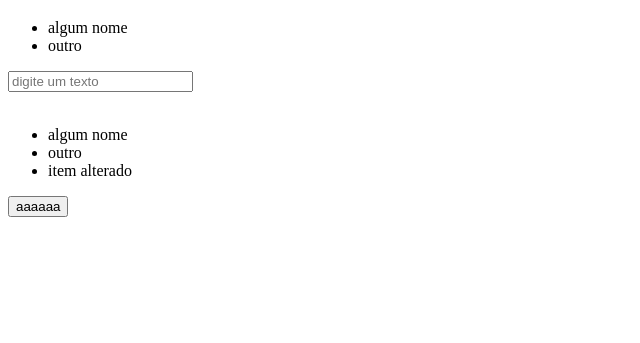
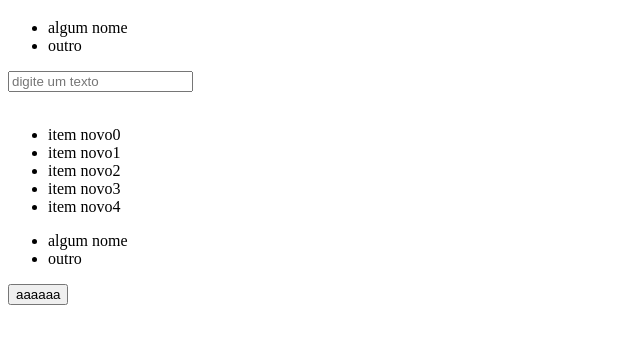
Before and after one commit to JonasSMendes/j.s, a plain HTML site: page java.S/index.html in a window 1280 px wide. Both pictures are taken after a click on the button "aaaaaa". Shown: the part 61-404 px from the top of the page, without its empty margins (0-640 px from the left). Drawn offline with Linux system fonts and the light colour scheme.

Commit message:
processo modulo 3

```diff
--- a/java.S/assets/JS/script.js
+++ b/java.S/assets/JS/script.js
@@ -925,27 +925,41 @@ input.addEventListener('keyup', soltou)
 
     function pirulito () {
         const teste = document.querySelector('#teste')
-        const ul = teste.querySelector('ul')
+        const ul = teste.querySelector('#ul')
 
-        ul.innerHTML += '<li> item alterado </li>'
+        const newlist = document.createElement('ul')
+
+
+        for(i = 0 ; i < 5 ; i++){
+            let newli = document.createElement('li')
+            newli.innerHTML='item novo' + i
+            newlist.append(newli)
+        }
+
+        ul.before(newlist)
     }
-
+/*
     let botao = document.querySelector('.botao')
 
     botao.addEventListener('click', () => {
         pirulito()
     })
-
-
+*/
+/*
 const ul = document.querySelector('#muda')
 const input = document.querySelector('#input')
 
-function adicionar(a){
-    if(a.keyup === 'Enter'){
+function adicionar(e){
 
+
+    if(e.key === 'Enter'){
+         const newli = document.createElement('li')
+
+         newli.innerHTML = input.value
+         ul.appendChild(newli)
+         input.value = ""
     }
 }
 
-input.addEventListener('a', ()=> {
-    input()
-} )
+input.addEventListener('keyup', adicionar)
+*/
--- a/java.S/index.html
+++ b/java.S/index.html
@@ -17,13 +17,13 @@
     <input id="input" type="text" placeholder="digite um texto">
 <br><br>
     <div id="teste">
-        <ul>
+        <ul id="ul">
             <li> algum nome</li>
             <li> outro </li>
         </ul>
     </div>
 
-    <button class="botao">aaaaaa</button>
+    <button class="botao" onclick="pirulito()">aaaaaa</button>
 
     <script src="assets/JS/script.js"></script>
 </body>
```
